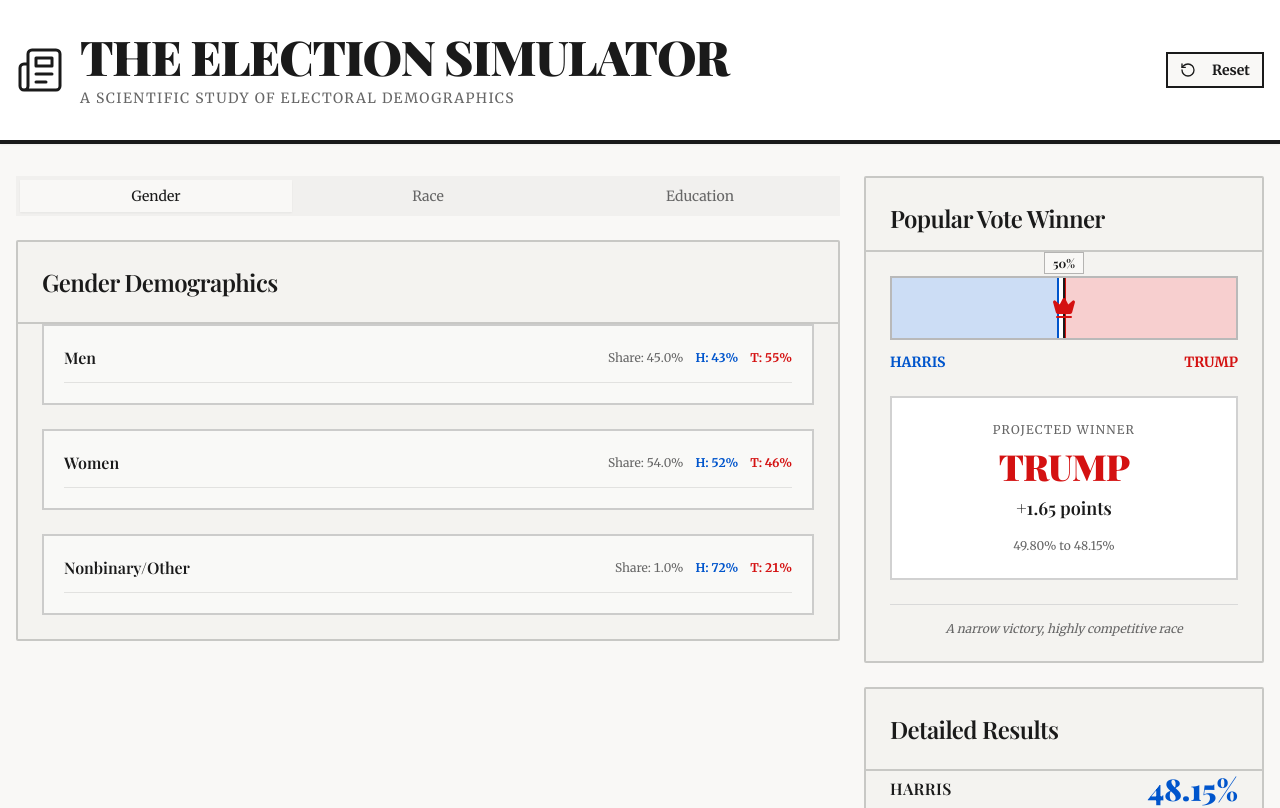
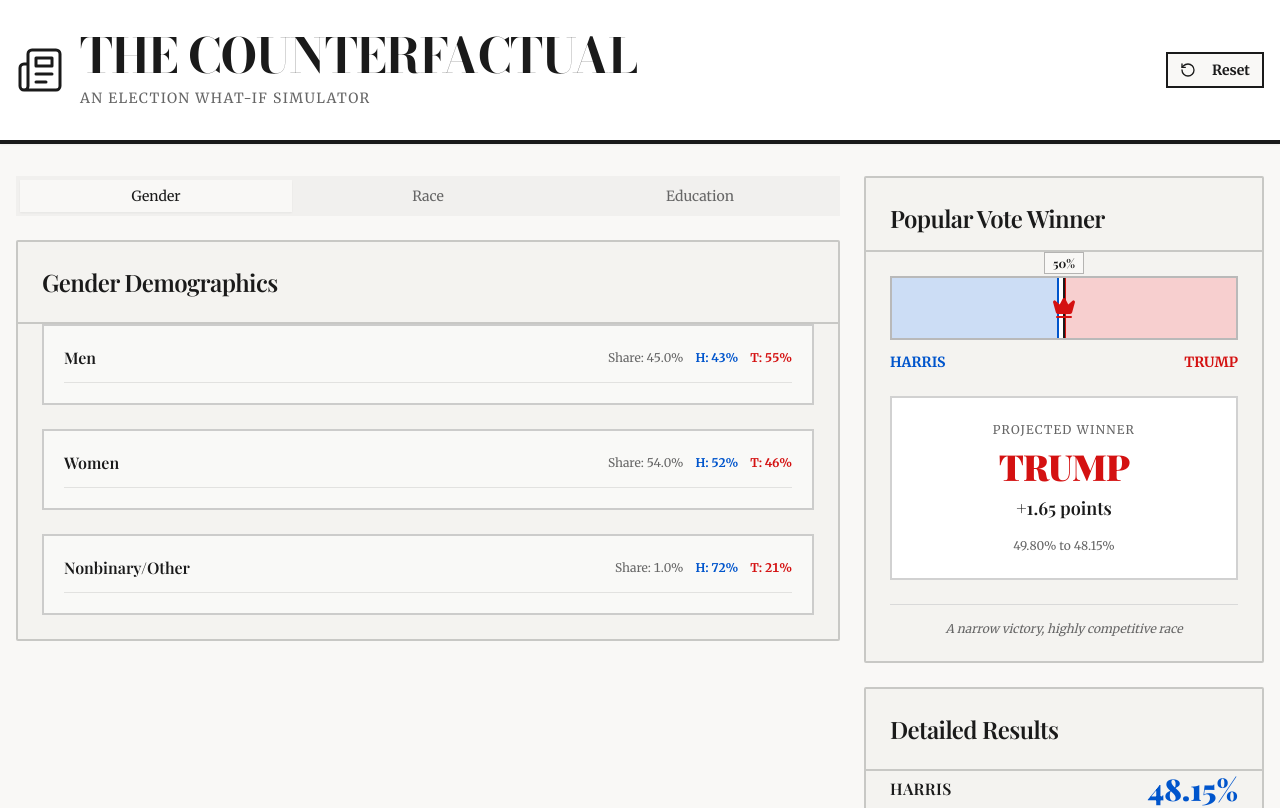
Before and after one commit to nainava/election-chatterbox, a React (Vite) app: page / in a window 1280 px wide. Shown: the top 808 px of the page. Built offline with nearby package versions, Linux system fonts and the light colour scheme; the HTML template or start-up script is replaced by a standard one.

Commit message:
Update website title and subtitle

```diff
--- a/index.html
+++ b/index.html
@@ -5,7 +5,7 @@
     <meta name="viewport" content="width=device-width, initial-scale=1.0" />
     <link rel="preconnect" href="https://fonts.googleapis.com">
     <link rel="preconnect" href="https://fonts.gstatic.com" crossorigin>
-    <link href="https://fonts.googleapis.com/css2?family=Merriweather:wght@300;400;700;900&family=Playfair+Display:wght@400;600;700;900&display=swap" rel="stylesheet">
+    <link href="https://fonts.googleapis.com/css2?family=Merriweather:wght@300;400;700;900&family=Playfair+Display:wght@400;600;700;900&family=Bodoni+Moda:wght@400;700;900&display=swap" rel="stylesheet">
     <title>Election Simulator - Interactive Demographic Analysis</title>
     <meta name="description" content="Explore how demographic shifts in turnout and voting preferences affect election outcomes with this interactive modeling tool." />
     <meta name="author" content="Election Simulator" />
--- a/src/pages/Index.tsx
+++ b/src/pages/Index.tsx
@@ -137,11 +137,11 @@ const Index = () => {
             <div className="flex items-center gap-4">
               <Newspaper className="w-12 h-12" strokeWidth={1.5} />
               <div>
-                <h1 className="text-5xl font-display font-black tracking-tight leading-none">
-                  THE ELECTION SIMULATOR
+                <h1 className="text-5xl font-title font-bold tracking-tight leading-none">
+                  THE COUNTERFACTUAL
                 </h1>
                 <p className="text-sm uppercase tracking-widest text-muted-foreground mt-2 font-serif">
-                  A Scientific Study of Electoral Demographics
+                  An election what-if simulator
                 </p>
               </div>
             </div>
--- a/tailwind.config.ts
+++ b/tailwind.config.ts
@@ -16,6 +16,7 @@ export default {
       fontFamily: {
         serif: ['Merriweather', 'Georgia', 'serif'],
         display: ['Playfair Display', 'Georgia', 'serif'],
+        title: ['Bodoni Moda', 'Playfair Display', 'serif'],
       },
       colors: {
         border: "hsl(var(--border))",
```
